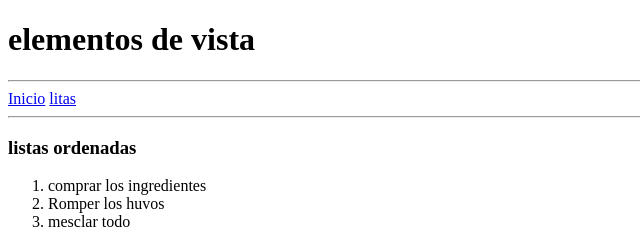
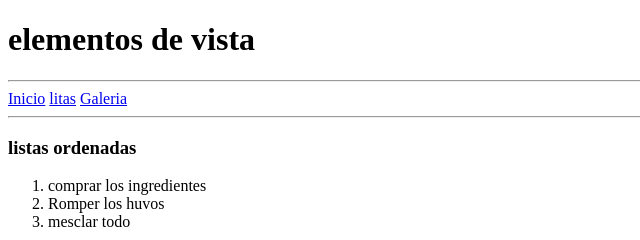
Before and after one commit to PanPizzay/proyecto_HTML, a plain HTML site: page listas.html in a window 1280 px wide. Shown: the top 240 px of the page, 0-640 px from the left. Drawn offline with Linux system fonts and the light colour scheme.

Commit message:
Update listas.html

```diff
--- a/listas.html
+++ b/listas.html
@@ -11,23 +11,9 @@
 	<nav>
        	   <a href="index.html">Inicio</a>
        	   <a href="listas.html">litas</a>
+       	    <a href="imagenes.html">Galeria</a>
        </nav>
 	<hr>
-
-
-
-
-
-
-
-
-
-
-
-
-
-
-
 
 
 	<h3>listas ordenadas</h3>
```
